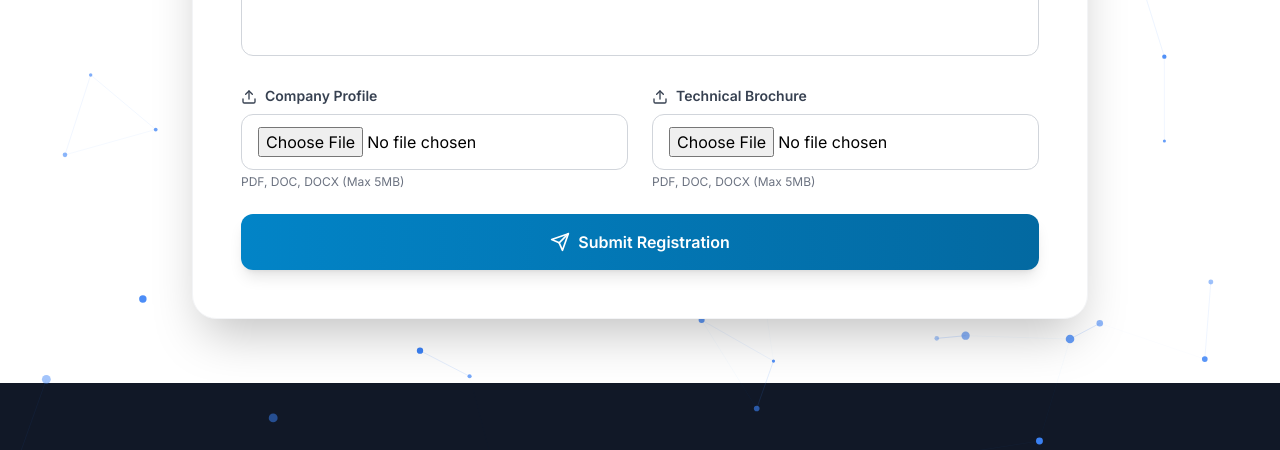
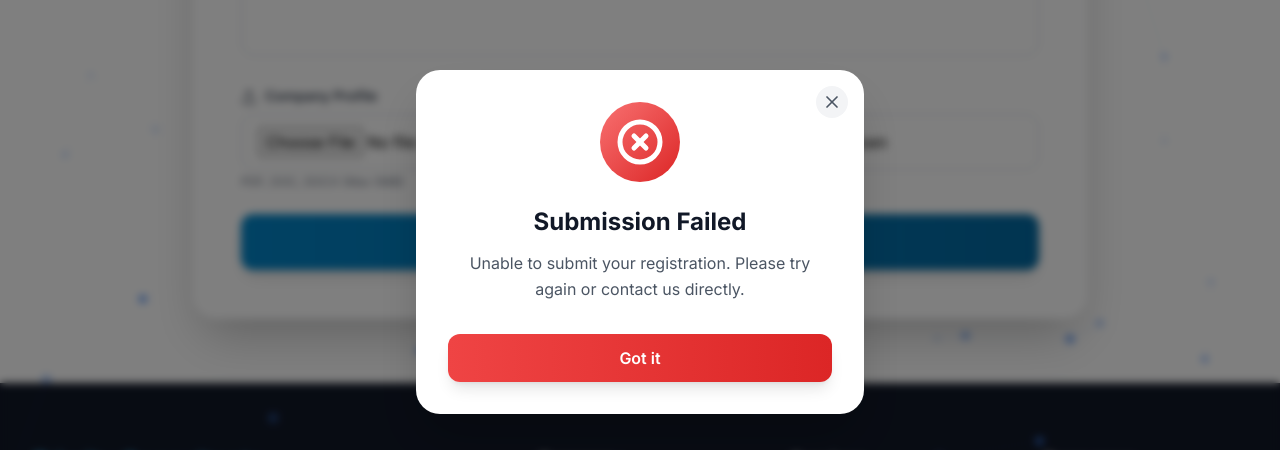
Before and after one commit to Krishil1108/trimity-consultant-website, a Next.js app: page /vendor-rfp in a window 1280 px wide. Both pictures are taken after typing "Sample", "5551234", "5551234", "Sample" into the empty fields and a click on the button "Submit Registration". Shown: the part 1079-1529 px from the top of the page. Built offline with nearby package versions, Linux system fonts and the light colour scheme; no server answers.

Commit message:
Add file attachment support to vendor and RFP emails

```diff
--- a/app/api/vendor-rfp/route.ts
+++ b/app/api/vendor-rfp/route.ts
@@ -23,6 +23,27 @@ export async function POST(request: NextRequest) {
       const contactNo = formData.get('contactNo') as string
       const companyNo = formData.get('companyNo') as string
       const productDetails = formData.get('productDetails') as string
+      const profileFile = formData.get('profile') as File | null
+      const brochureFile = formData.get('brochure') as File | null
+
+      // Process attachments
+      const attachments = []
+
+      if (profileFile) {
+        const buffer = Buffer.from(await profileFile.arrayBuffer())
+        attachments.push({
+          filename: profileFile.name,
+          content: buffer,
+        })
+      }
+
+      if (brochureFile) {
+        const buffer = Buffer.from(await brochureFile.arrayBuffer())
+        attachments.push({
+          filename: brochureFile.name,
+          content: buffer,
+        })
+      }
 
       const emailHtml = `
         <div style="font-family: Arial, sans-serif; max-width: 600px; margin: 0 auto;">
@@ -56,6 +77,13 @@ export async function POST(request: NextRequest) {
                 ${productDetails}
               </div>
             </p>
+
+            ${attachments.length > 0 ? `
+            <p style="margin: 10px 0;">
+              <strong style="color: #1f2937;">Attachments:</strong><br/>
+              ${attachments.map(a => a.filename).join(', ')}
+            </p>
+            ` : ''}
           </div>
 
           <p style="color: #6b7280; font-size: 14px; margin-top: 20px;">
@@ -69,6 +97,7 @@ export async function POST(request: NextRequest) {
         to: ['krishil.doctecq@gmail.com'],
         subject: `New Vendor Registration - ${name}`,
         html: emailHtml,
+        ...(attachments.length > 0 && { attachments }),
       })
 
       if (error) {
@@ -85,6 +114,18 @@ export async function POST(request: NextRequest) {
       const contactNo = formData.get('contactNo') as string
       const companyName = formData.get('companyName') as string
       const requirements = formData.get('requirements') as string
+      const attachmentFile = formData.get('attachment') as File | null
+
+      // Process attachment
+      const attachments = []
+
+      if (attachmentFile) {
+        const buffer = Buffer.from(await attachmentFile.arrayBuffer())
+        attachments.push({
+          filename: attachmentFile.name,
+          content: buffer,
+        })
+      }
 
       const emailHtml = `
         <div style="font-family: Arial, sans-serif; max-width: 600px; margin: 0 auto;">
@@ -123,6 +164,13 @@ export async function POST(request: NextRequest) {
                 ${requirements}
               </div>
             </p>
+
+            ${attachments.length > 0 ? `
+            <p style="margin: 10px 0;">
+              <strong style="color: #1f2937;">Attachment:</strong><br/>
+              ${attachments.map(a => a.filename).join(', ')}
+            </p>
+            ` : ''}
           </div>
 
           <p style="color: #6b7280; font-size: 14px; margin-top: 20px;">
@@ -136,6 +184,7 @@ export async function POST(request: NextRequest) {
         to: ['krishil.doctecq@gmail.com'],
         subject: `New RFP Submission - ${name}${companyName ? ` (${companyName})` : ''}`,
         html: emailHtml,
+        ...(attachments.length > 0 && { attachments }),
       })
 
       if (error) {
--- a/app/vendor-rfp/page.tsx
+++ b/app/vendor-rfp/page.tsx
@@ -1,7 +1,7 @@
 'use client'
 
-import { motion } from 'framer-motion'
-import { Building2, FileText, Upload, Send, Mail, Phone, User, Package } from 'lucide-react'
+import { motion, AnimatePresence } from 'framer-motion'
+import { Building2, FileText, Upload, Send, Mail, Phone, User, Package, CheckCircle, XCircle, X } from 'lucide-react'
 import { useState } from 'react'
 import Navigation from '@/components/Navigation'
 import Footer from '@/components/Footer'
@@ -9,6 +9,17 @@ import ParticleField from '@/components/ParticleField'
 
 export default function VendorRFP() {
   const [activeTab, setActiveTab] = useState<'vendor' | 'rfp'>('vendor')
+  const [dialog, setDialog] = useState<{
+    show: boolean
+    type: 'success' | 'error'
+    title: string
+    message: string
+  }>({
+    show: false,
+    type: 'success',
+    title: '',
+    message: ''
+  })
   const [vendorForm, setVendorForm] = useState({
     name: '',
     contactNo: '',
@@ -49,7 +60,12 @@ export default function VendorRFP() {
         throw new Error('Failed to submit form')
       }
 
-      alert('Vendor registration submitted successfully! We will contact you soon.')
+      setDialog({
+        show: true,
+        type: 'success',
+        title: 'Registration Submitted!',
+        message: 'Thank you for your vendor registration. We will review your information and contact you soon.'
+      })
 
       // Reset form
       setVendorForm({
@@ -62,7 +78,12 @@ export default function VendorRFP() {
       })
     } catch (error) {
       console.error('Error submitting form:', error)
-      alert('Failed to submit form. Please try again or contact us directly.')
+      setDialog({
+        show: true,
+        type: 'error',
+        title: 'Submission Failed',
+        message: 'Unable to submit your registration. Please try again or contact us directly.'
+      })
     }
   }
 
@@ -88,7 +109,12 @@ export default function VendorRFP() {
         throw new Error('Failed to submit form')
       }
 
-      alert('Request for Proposal submitted successfully! We will get back to you soon.')
+      setDialog({
+        show: true,
+        type: 'success',
+        title: 'RFP Submitted!',
+        message: 'Thank you for your Request for Proposal. Our team will review your requirements and get back to you soon.'
+      })
 
       // Reset form
       setRfpForm({
@@ -101,7 +127,12 @@ export default function VendorRFP() {
       })
     } catch (error) {
       console.error('Error submitting form:', error)
-      alert('Failed to submit form. Please try again or contact us directly.')
+      setDialog({
+        show: true,
+        type: 'error',
+        title: 'Submission Failed',
+        message: 'Unable to submit your RFP. Please try again or contact us directly.'
+      })
     }
   }
 
@@ -436,6 +467,82 @@ export default function VendorRFP() {
         </div>
       </section>
 
+      {/* Custom Success/Error Dialog */}
+      <AnimatePresence>
+        {dialog.show && (
+          <>
+            {/* Backdrop */}
+            <motion.div
+              initial={{ opacity: 0 }}
+              animate={{ opacity: 1 }}
+              exit={{ opacity: 0 }}
+              onClick={() => setDialog({ ...dialog, show: false })}
+              className="fixed inset-0 bg-black/50 backdrop-blur-sm z-50 flex items-center justify-center p-4"
+            >
+              {/* Dialog */}
+              <motion.div
+                initial={{ opacity: 0, scale: 0.9, y: 20 }}
+                animate={{ opacity: 1, scale: 1, y: 0 }}
+                exit={{ opacity: 0, scale: 0.9, y: 20 }}
+                transition={{ type: "spring", duration: 0.5 }}
+                onClick={(e) => e.stopPropagation()}
+                className="relative bg-white rounded-3xl shadow-2xl max-w-md w-full p-8"
+              >
+                {/* Close button */}
+                <button
+                  onClick={() => setDialog({ ...dialog, show: false })}
+                  className="absolute top-4 right-4 w-8 h-8 rounded-full bg-gray-100 hover:bg-gray-200 flex items-center justify-center transition-colors"
+                >
+                  <X className="w-5 h-5 text-gray-600" />
+                </button>
+
+                {/* Icon */}
+                <motion.div
+                  initial={{ scale: 0 }}
+                  animate={{ scale: 1 }}
+                  transition={{ delay: 0.2, type: "spring", stiffness: 200 }}
+                  className="flex justify-center mb-6"
+                >
+                  {dialog.type === 'success' ? (
+                    <div className="w-20 h-20 rounded-full bg-gradient-to-br from-green-400 to-green-600 flex items-center justify-center">
+                      <CheckCircle className="w-12 h-12 text-white" strokeWidth={2.5} />
+                    </div>
+                  ) : (
+                    <div className="w-20 h-20 rounded-full bg-gradient-to-br from-red-400 to-red-600 flex items-center justify-center">
+                      <XCircle className="w-12 h-12 text-white" strokeWidth={2.5} />
+                    </div>
+                  )}
+                </motion.div>
+
+                {/* Content */}
+                <div className="text-center">
+                  <h3 className="text-2xl font-bold text-gray-900 mb-3">
+                    {dialog.title}
+                  </h3>
+                  <p className="text-gray-600 leading-relaxed mb-8">
+                    {dialog.message}
+                  </p>
+
+                  {/* Action button */}
+                  <motion.button
+                    whileHover={{ scale: 1.05 }}
+                    whileTap={{ scale: 0.95 }}
+                    onClick={() => setDialog({ ...dialog, show: false })}
+                    className={`w-full px-6 py-3 rounded-xl font-semibold text-white shadow-lg transition-all ${
+                      dialog.type === 'success'
+                        ? 'bg-gradient-to-r from-green-500 to-green-600 hover:shadow-green-200'
+                        : 'bg-gradient-to-r from-red-500 to-red-600 hover:shadow-red-200'
+                    }`}
+                  >
+                    Got it
+                  </motion.button>
+                </div>
+              </motion.div>
+            </motion.div>
+          </>
+        )}
+      </AnimatePresence>
+
       <Footer />
     </main>
   )
```
